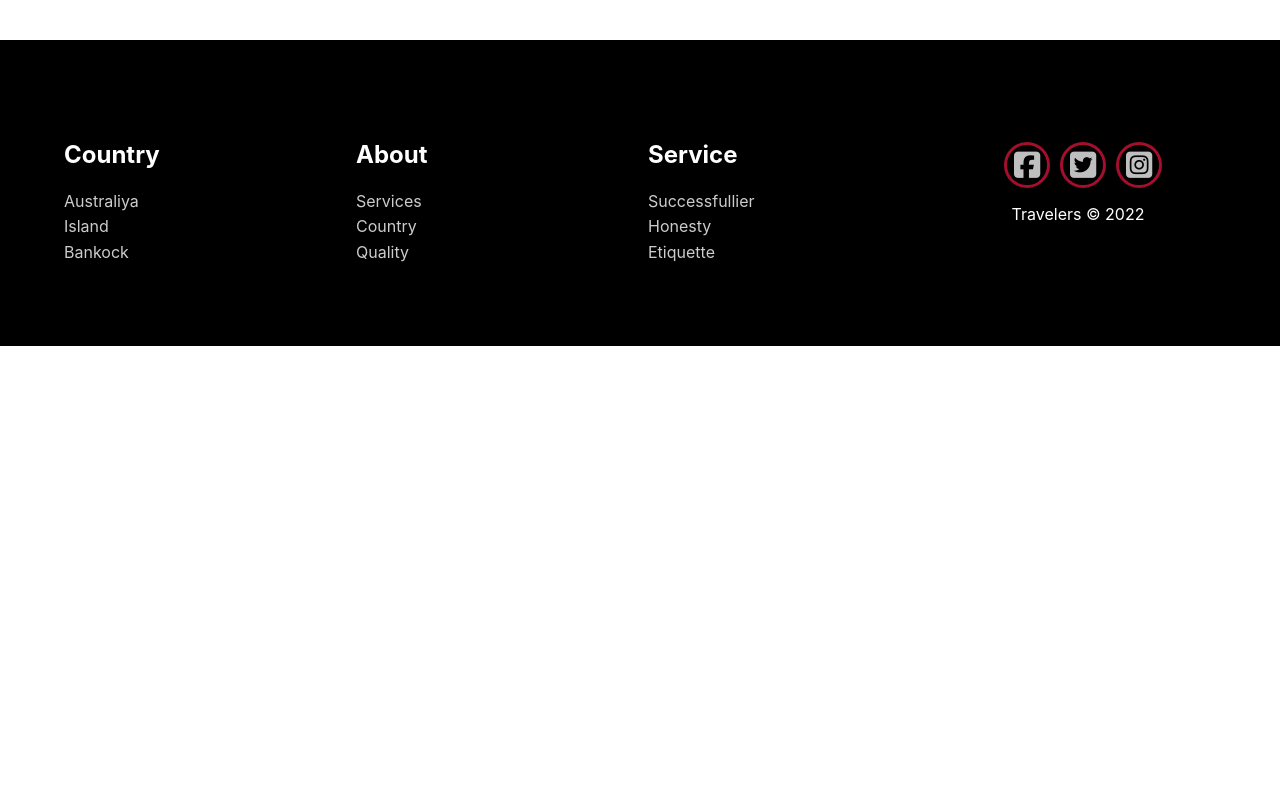
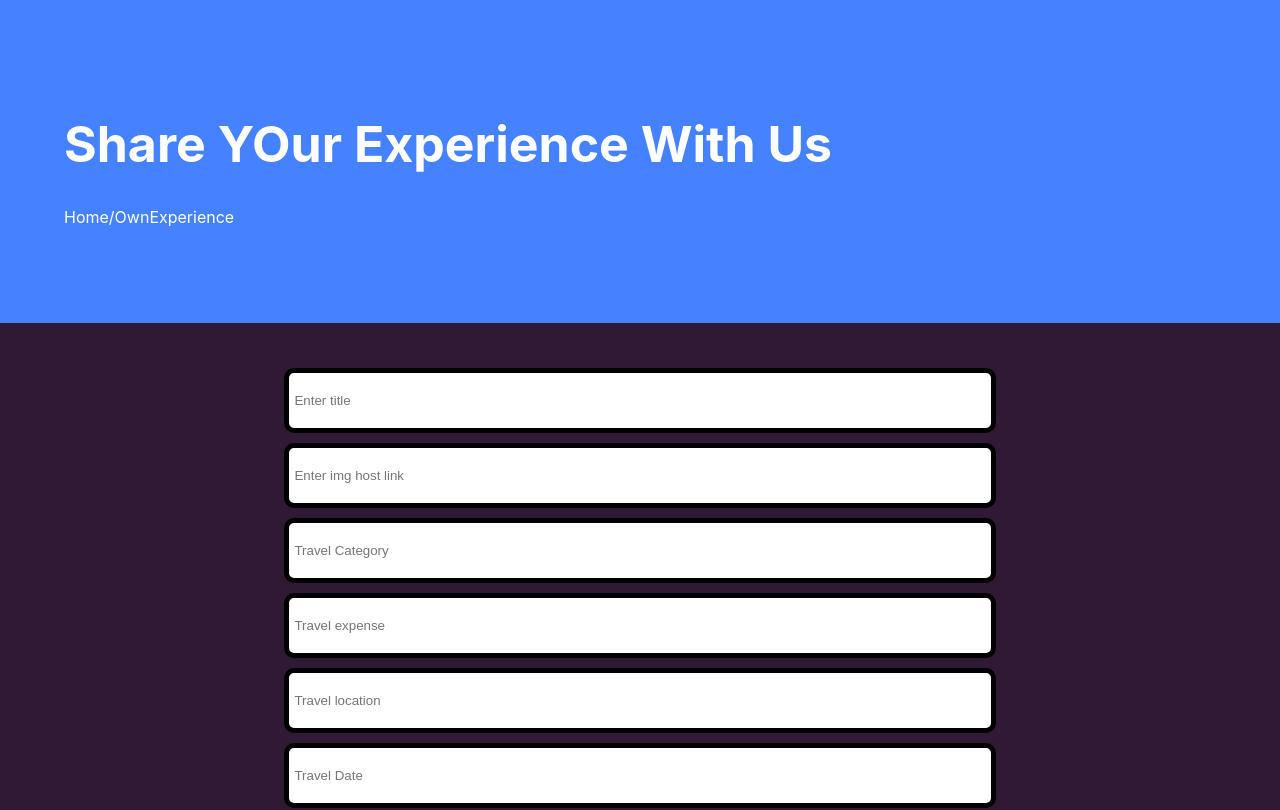
Before and after one commit to proloypaul/secure_travel_client-site, a React (Create React App) app: page /ownExperience in a window 1280 px wide. Shown: the top 810 px of the page. Built offline with nearby package versions, Linux system fonts and the light colour scheme; no server answers.

Commit message:
add dashboard

```diff
--- a/src/App.js
+++ b/src/App.js
@@ -2,6 +2,9 @@ import { BrowserRouter, Route, Routes } from 'react-router-dom';
 import './App.css';
 import Blogs from './Components/Blogs/Blogs';
 import AuthProvider from './Components/Contex/AuthProvider';
+import PrivateRouter from './Components/Contex/PrivateRouter';
+import Dashboard from './Components/Dashboard/Dashboard';
+import OwnExperience from './Components/Dashboard/OwnExperience/OwnExperience';
 import Footer from './Components/Footer/Footer';
 import Home from './Components/Home/Home';
 import Login from './Components/Login/Login';
@@ -17,7 +20,9 @@ function App() {
           <Route path={"/"} element={<Home></Home>}></Route>
           <Route path={'/home'} element={<Home></Home>}></Route>
           <Route path={'/blogs'} element={<Blogs></Blogs>}></Route>
-          <Route path={'/travelerExpDetails/:Id'} element={<TrevelerExpDetails></TrevelerExpDetails>}></Route>
+          <Route path={'/travelerExpDetails/:Id'} element={<PrivateRouter><TrevelerExpDetails></TrevelerExpDetails></PrivateRouter>}></Route>
+          <Route path={'/dashboard'} element={<PrivateRouter><Dashboard></Dashboard></PrivateRouter>}></Route>
+          <Route path={'/ownExperience'} element={<OwnExperience></OwnExperience>}></Route>
           <Route path={'/login'} element={<Login></Login>}></Route>
           <Route path={'/register'} element={<Register></Register>}></Route>
         </Routes>
--- /dev/null
+++ b/src/Components/Contex/PrivateRouter.js
@@ -0,0 +1,22 @@
+import { CircularProgress } from '@mui/material';
+import React from 'react';
+import { Navigate, useLocation } from 'react-router-dom';
+import UseAuth from '../../Hooks/UseAuth';
+
+
+const PrivateRouter = ({children, ...rest}) => {
+    const {user, isLoading} = UseAuth()
+    const location = useLocation()
+
+    if(isLoading){
+        return <CircularProgress/>
+    }
+
+    if(user.email){
+        return children;
+    }
+
+    return <Navigate to="/login" state={{ from: location }} />;
+};
+
+export default PrivateRouter;
--- /dev/null
+++ b/src/Components/Dashboard/Dashboard.js
@@ -0,0 +1,11 @@
+import React from 'react';
+import DashboardHeader from '../DashboardHeader/DashboardHeader';
+const Dashboard = () => {
+    return (
+        <div>
+            <DashboardHeader></DashboardHeader>
+        </div>
+    );
+};
+
+export default Dashboard;
--- /dev/null
+++ b/src/Components/Dashboard/OwnExperience/OwnExperience.css
@@ -0,0 +1,21 @@
+.ownExpContainer{
+    background-color: #301934;
+}
+.ownExpContainer .ownExpForm{
+    padding: 40px 0px;
+    text-align: center;
+}
+.ownExpContainer .ownExpForm input{
+    width: 60%;
+    padding: 20px 5px;
+    margin: 5px 0px;
+    border: 5px solid black;
+    border-radius: 10px;
+    color: #301934;
+    transition: all 0.3s ease-in-out;
+}
+
+.ownExpContainer .ownExpForm input:hover{
+    background-color: #000000;
+    color: white;
+}
--- /dev/null
+++ b/src/Components/Dashboard/OwnExperience/OwnExperience.js
@@ -0,0 +1,96 @@
+import { Container } from '@mui/material';
+import React, {useState} from 'react';
+import { Link } from 'react-router-dom';
+import './OwnExperience.css';
+
+const OwnExperience = () => {
+    const [experienceData, setExpereinceData] = useState({})
+
+    const handleBlur = event => {
+        const field = event.target.name
+        const value = event.target.value
+        const allData = {...experienceData}
+        allData[field] = value;
+        setExpereinceData(allData)
+
+    }
+    const handleExperience = event => {
+        event.preventDefault()
+        // console.log(experienceData)
+
+        const url = `http://localhost:3600/blogs`
+        fetch(url, {
+            method: 'POST',
+            headers: {
+                'content-type': 'application/json'
+            },
+            body: JSON.stringify(experienceData)
+        })
+            .then(res => res.json())
+            .then(data => {
+                // console.log(data)
+                if(data.insertedId){
+                    alert("Submited successfully!")
+                }
+            })
+
+    }
+    return (
+        <div className='ownExpContainer'>
+           <div className='ExpHeadLine'>
+                <Container>
+                    <h1>Share YOur Experience With Us</h1>
+                    <p><Link to="/home">Home/OwnExperience</Link></p>
+                </Container>
+            </div>
+            <Container>
+                <div className='ownExpForm'>
+                    <form onSubmit={handleExperience}>
+                    <input
+                        placeholder='Enter title'
+                        type="text"
+                        name="title"
+                        onBlur={handleBlur}
+                        />
+                        <input
+                        placeholder='Enter img host link'
+                        type="text"
+                        name="img"
+                        onBlur={handleBlur}
+                        />
+                        <input
+                        placeholder='Travel Category'
+                        type="text"
+                        name="category"
+                        onBlur={handleBlur}
+                        />
+                        <input
+                        placeholder='Travel expense'
+                        type="text"
+                        name="expense"
+                        onBlur={handleBlur}
+                        />
+                        <input
+                        placeholder='Travel location'
+                        type="text"
+                        name="location"
+                        onBlur={handleBlur}
+                        />
+                        <input
+                        placeholder='Travel Date'
+                        type="text"
+                        name="date"
+                        onBlur={handleBlur}
+                        />
+                        <textarea placeholder='Enter description' name='description' style={{width: "60%", height: "200px", padding: "10px 5px", marginBottom: "20px", border: "5px solid black", borderRadius: "10px"}} onBlur={handleBlur}></textarea>
+                        <div>
+                            <button type='submit' className="signInBtn">Submit</button>
+                        </div>
+                    </form>
+                </div>
+            </Container>
+        </div>
+    );
+};
+
+export default OwnExperience;
--- /dev/null
+++ b/src/Components/DashboardHeader/DashboardHeader.js
@@ -0,0 +1,33 @@
+import React, {useState} from 'react';
+import { Container } from '@mui/material';
+import {Link} from 'react-router-dom';
+import UseAuth from '../../Hooks/UseAuth';
+
+const Header = () => {
+    const [showBar, setShowBar] = useState(false)
+    const {user, signOutProcess} = UseAuth();
+
+    return (
+        <div className='navbar-container'>
+            <Container>
+                <div className='navbar'>
+                    <div className='nav-title'>
+                        <h1>Travelers</h1>
+                    </div>
+                    <p className='bar-button' onClick={() => setShowBar(!showBar) }><i className="fas fa-bars"></i></p>
+                    {showBar ? '': <div className="nav-links">
+                        <ul>
+                            <li><Link to="/home">Home</Link></li>
+                            <li><Link to="/ownExperience">OwnExperience</Link></li>
+                            <li><Link to="/makeAnAdmin">MakeAnAdmin</Link></li>
+                            <li><Link to="/dashboard">Dashboard</Link></li>
+                            <li>{user?.email ? <Link to="/login"><button onClick={signOutProcess} className="loginBtn">LogOut</button></Link> : <Link to="/login"><button className="loginBtn">LogIn</button></Link>}</li>
+                        </ul>
+                    </div>}
+                </div>
+            </Container>
+        </div>
+    );
+};
+
+export default Header;
```
Also changed, not shown: src/Components/Dashboard/MakeAnAdmin/MakeAnAdmin.css (added, +18 -0 lines), src/Components/Dashboard/MakeAnAdmin/MakeAnAdmin.js (added, +56 -0 lines).
